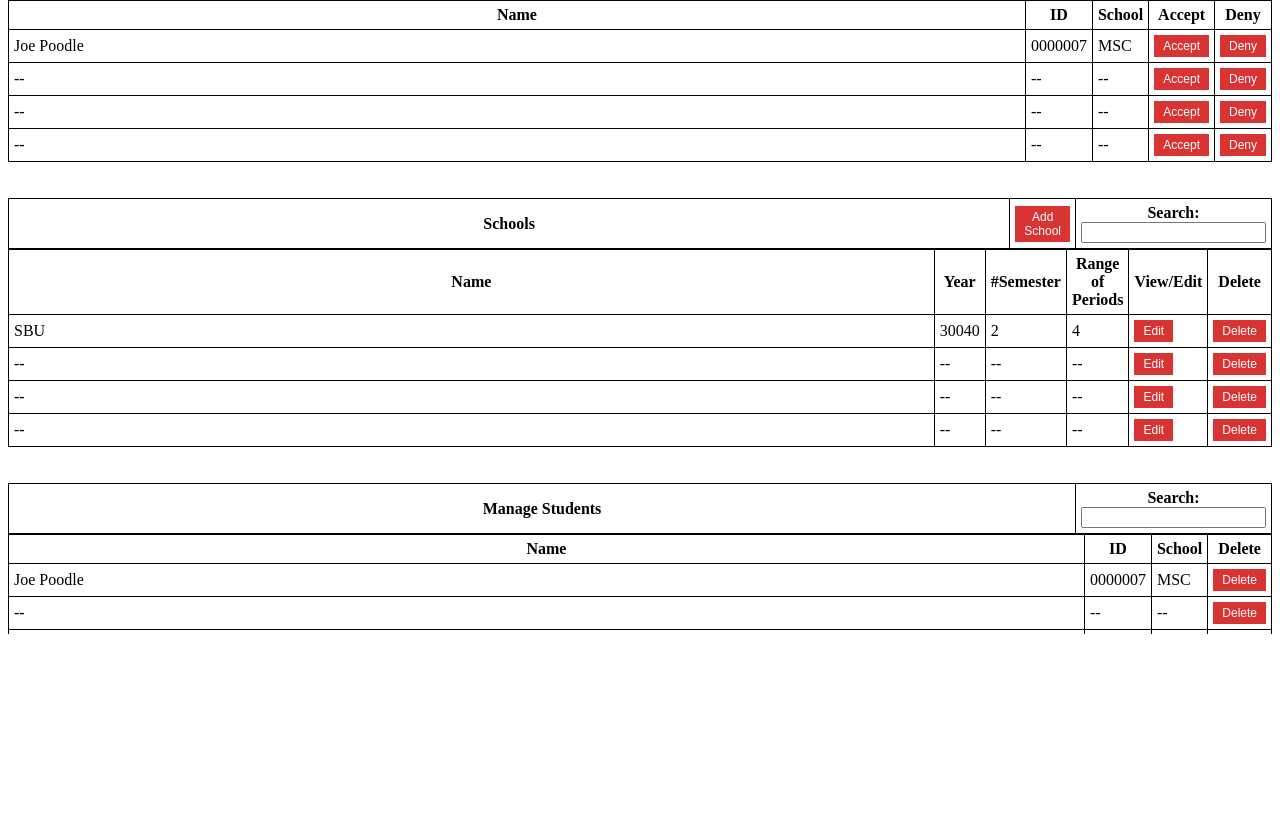
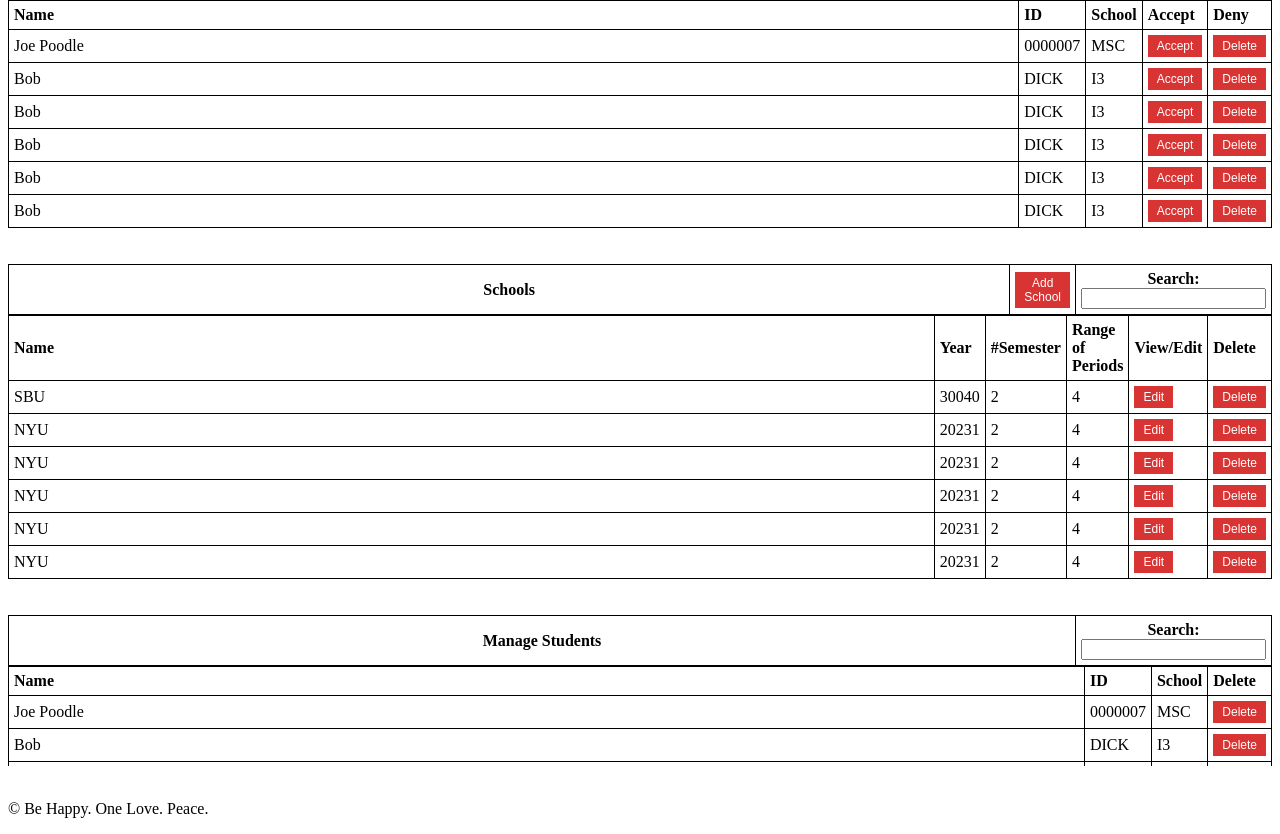
Before and after one commit to karlfloersch/School-Schedule-Management, a Django app: template schedules/templates/admin_dash.html in a window 1280 px wide. Shown: the part 114-948 px from the top of the page. Before the commit the page ends 748 px from the top, so only its background shows below. Run offline with Django 3.2, Linux system fonts and the light colour scheme; the template is opened without the code that fills it, so the values that code supplies are empty; some libraries are stand-ins or nearby versions.

Commit message:
fixed admin_dash.html

```diff
--- a/schedules/templates/admin_dash.html
+++ b/schedules/templates/admin_dash.html
@@ -1,8 +1,10 @@
 {% extends "base.html" %}
+{% load staticfiles %}
+{% block js %}
+<script type="text/javascript" src="{% static 'js/adminDash.js' %}"></script>
+{% endblock js %}
 
 {% block content %}
-
-
 
 <table>
   <tr>
@@ -12,42 +14,7 @@
 </th>
   </tr>
 </table>
-<table>
-
-  <tr>
-    <th>Name</th>
-    <th>ID</th>
-    <th>School</th>
-    <th>Accept</th>
-    <th>Deny</th>
-  </tr>
-  <tr>
-    <td>Joe Poodle</td>
-    <td>0000007</td>
-    <td>MSC</td>
-    <td><button class="btn" type="accept" >Accept</button></td>
-    <td><button class="btn" type="deny" >Deny</button></td>
-  </tr>
-  <tr>
-    <td>--</td>
-    <td>--</td>
-    <td>--</td>
-    <td><button class="btn" type="accept" >Accept</button></td>
-    <td><button class="btn" type="deny" >Deny</button></td>
-  </tr>
-  <tr>
-    <td>--</td>
-    <td>--</td>
-    <td>--</td>
-    <td><button class="btn" type="accept" >Accept</button></td>
-    <td><button class="btn" type="deny" >Deny</button></td>
-  </tr>  <tr>
-    <td>--</td>
-    <td>--</td>
-    <td>--</td>
-    <td><button class="btn" type="accept" >Accept</button></td>
-    <td><button class="btn" type="deny" >Deny</button></td>
-  </tr>
+<table id = "manageAccountReq">
 </table>
 
 <br>
@@ -62,47 +29,8 @@
 </th>
   </tr>
 </table>
-<table>
 
-  <tr>
-    <th>Name</th>
-    <th>Year</th>
-    <th>#Semester</th>
-    <th>Range of Periods</th>
-    <th>View/Edit</th>
-    <th>Delete</th>
-  </tr>
-  <tr>
-    <td>SBU</td>
-    <td>30040</td>
-    <td>2</td>
-    <td>4</td>
-    <td><button class="btn" type="edit" >Edit</button></td>
-    <td><button class="btn" type="delete" >Delete</button></td>
-  </tr>
-  <tr>
-    <td>--</td>
-    <td>--</td>
-    <td>--</td>
-    <td>--</td>
-    <td><button class="btn" type="edit" >Edit</button></td>
-    <td><button class="btn" type="delete" >Delete</button></td>
-  </tr>
-  <tr>
-    <td>--</td>
-    <td>--</td>
-    <td>--</td>
-    <td>--</td>
-    <td><button class="btn" type="edit" >Edit</button></td>
-    <td><button class="btn" type="delete" >Delete</button></td>
-  </tr>  <tr>
-    <td>--</td>
-    <td>--</td>
-    <td>--</td>
-    <td>--</td>
-    <td><button class="btn" type="edit" >Edit</button></td>
-    <td><button class="btn" type="delete" >Delete</button></td>
-  </tr>
+<table id = "manageSchool">
 </table>
 
 <br>
@@ -115,39 +43,10 @@
   </tr>
 </table>
 <div id="scroll">
-<table>
-  <tr>
-    <th>Name</th>
-    <th>ID</th>
-    <th>School</th>
-    <th>Delete</th>
-  </tr>
-  <tr>
-    <td>Joe Poodle</td>
-    <td>0000007</td>
-    <td>MSC</td>
-    <td><button class="btn" type="delete" >Delete</button></td>
-  </tr>
-  <tr>
-    <td>--</td>
-    <td>--</td>
-    <td>--</td>
-    <td><button class="btn" type="delete" >Delete</button></td>
-  </tr>
-  <tr>
-    <td>--</td>
-    <td>--</td>
-    <td>--</td>
-    <td><button class="btn" type="delete" >Delete</button></td>
-  </tr>  <tr>
-    <td>--</td>
-    <td>--</td>
-    <td>--</td>
-    <td><button class="btn" type="delete" >Delete</button></td>
-  </tr>
-</dir>
+<table id = "manageStudents">
 </table>
-
+</div>
+<body onload="start();">
 <br>
 
 {% endblock %}
```
